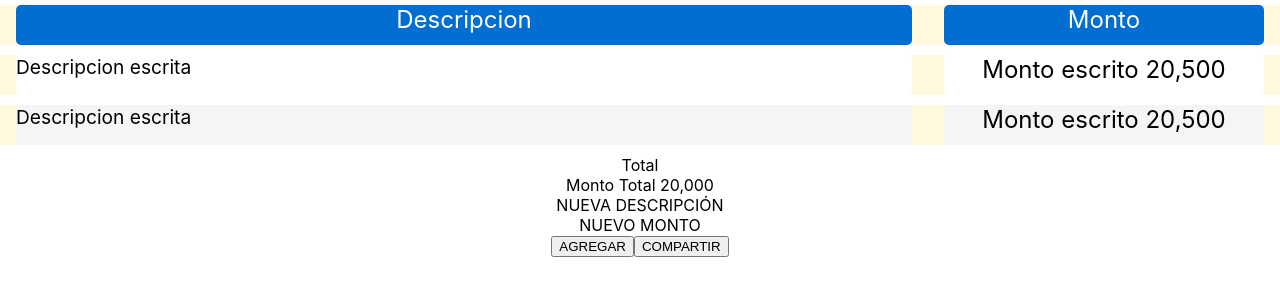
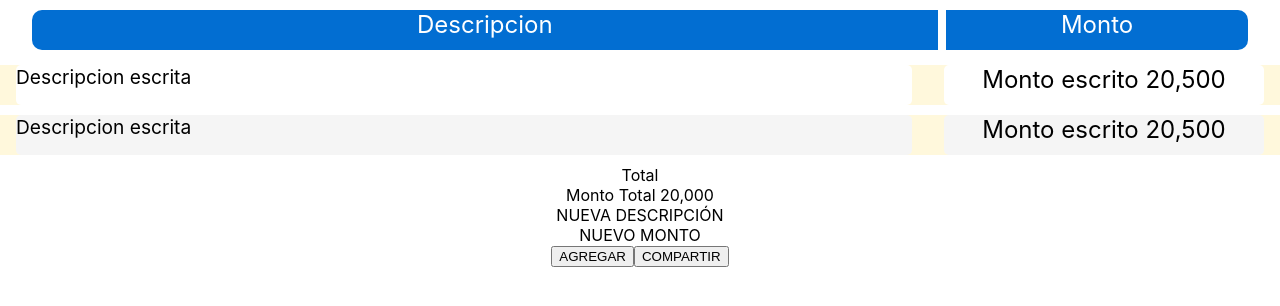
Before and after one commit to moctezumadaniel/MDTickets, a React (Create React App) app: page / in a window 1280 px wide. Shown: the top 306 px of the page. Built offline with nearby package versions, Linux system fonts and the light colour scheme.

Commit message:
style changes of the top bar

```diff
--- a/src/MainTicket.css
+++ b/src/MainTicket.css
@@ -1,26 +1,35 @@
 .MainTicketContainer{
-    background-color:cornsilk;
+    display: flex;
+    justify-content: center;
+}
+.TopMenuContainer{
+    background-color:#026ED2;
     display: flex;
     flex-direction: row;
     height: 40px;
     justify-content: space-around;
-    margin-top: 5px;
+    justify-self: center;
+    margin-top: 10px;
     margin-bottom: 10px;
+    border-radius: 10px;
+    width: 95%;
+
 }
 
-.Description{
-    background: #026ED2;
+.TopMenuDescription{
     color: white;
-    width: 70%;
-    border-radius: 5px;
+    width: 75%;
     font-size: x-large;
 
 }
 
-.Amount{
-    background: #026ED2;
+.TopMenuSplit{
+    background-color: white;
+    width: 0.7%;
+}
+
+.TopMenuAmount{
     color: white;
     width: 25%;
-    border-radius: 5px;
     font-size: x-large;
 }
--- a/src/MainTicket.js
+++ b/src/MainTicket.js
@@ -3,8 +3,11 @@ import "./MainTicket.css";
 function MainTicket (){
     return(
         <div className="MainTicketContainer">
-            <div className="Description">Descripcion</div>
-            <div className="Amount">Monto</div>
+            <div className="TopMenuContainer">
+                <div className="TopMenuDescription">Descripcion</div>
+                <div className="TopMenuSplit"></div>
+                <div className="TopMenuAmount">Monto</div>
+            </div>
         </div>
     );
 }
```
